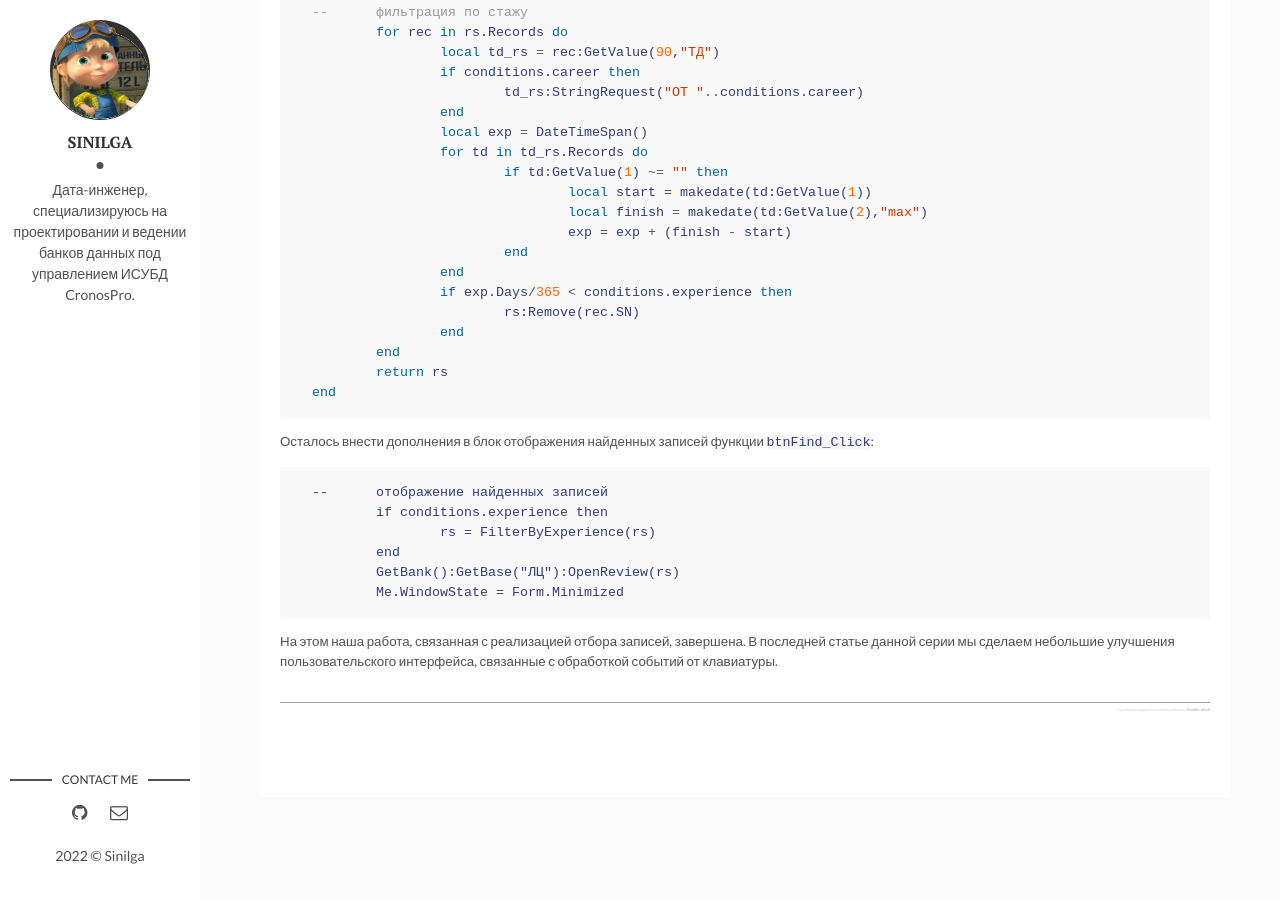
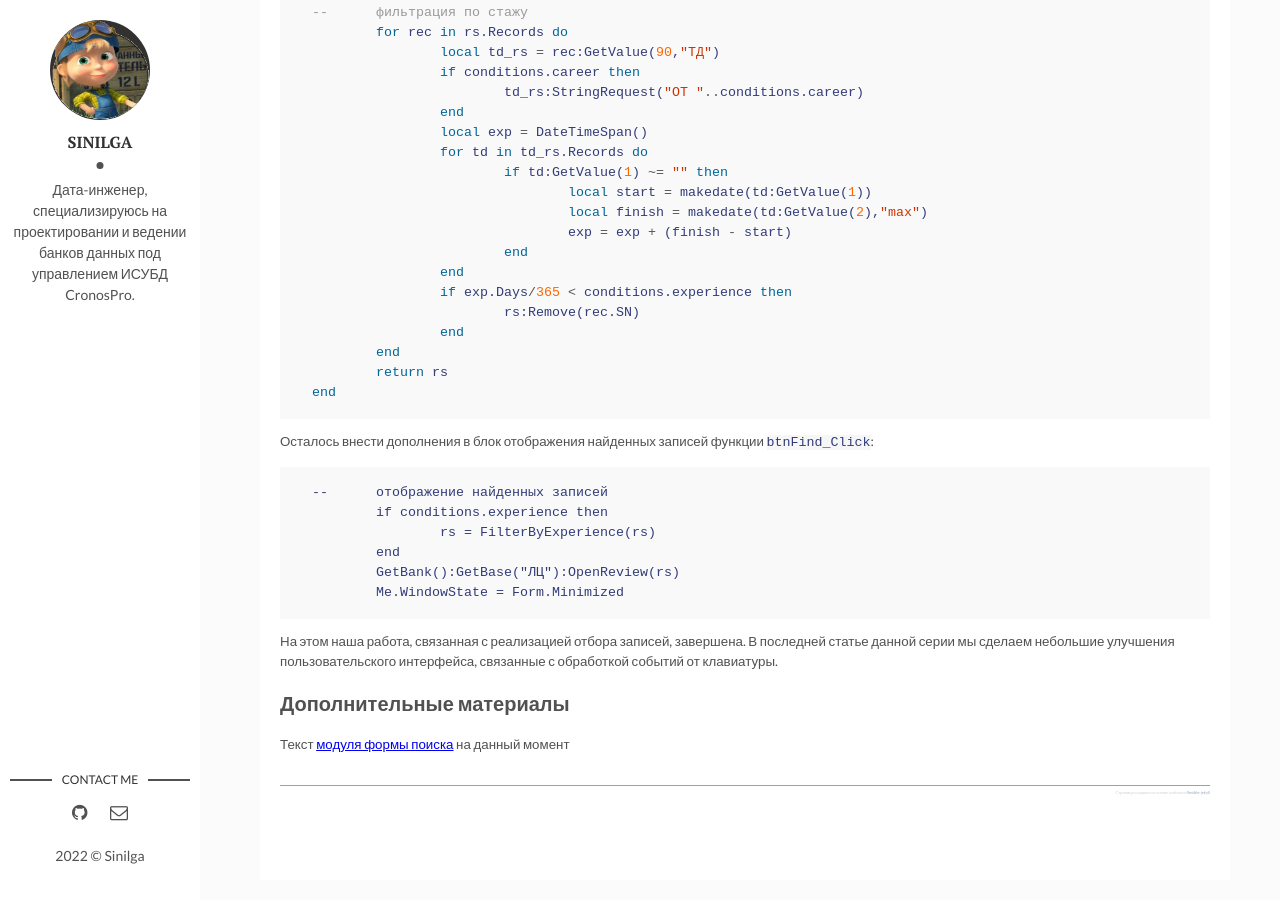
Before and after one commit to sinilga/cronospro, a Jekyll site: the page built from _posts/2022-02-22-findform_5.md, in a window 1280 px wide and 900 px high, scrolled down 1700 px. Built offline with Jekyll 4.4.1, drawn with Linux system fonts in a browser that asks for light colours.

Commit message:
Update 2022-02-22-findform_5.md

````diff
--- a/_posts/2022-02-22-findform_5.md
+++ b/_posts/2022-02-22-findform_5.md
@@ -121,3 +121,6 @@ end
 ```
 
 На этом наша работа, связанная с реализацией отбора записей, завершена. В последней статье данной серии мы сделаем небольшие улучшения пользовательского интерфейса, связанные с обработкой событий от клавиатуры.
+
+## Дополнительные материалы
+Текст [модуля формы поиска](https://github.com/sinilga/cronospro/blob/b1334d14ada8c56e3fc689955f4b244fb79bcbe9/assets/sources/findform/module.lua) на данный момент
````
